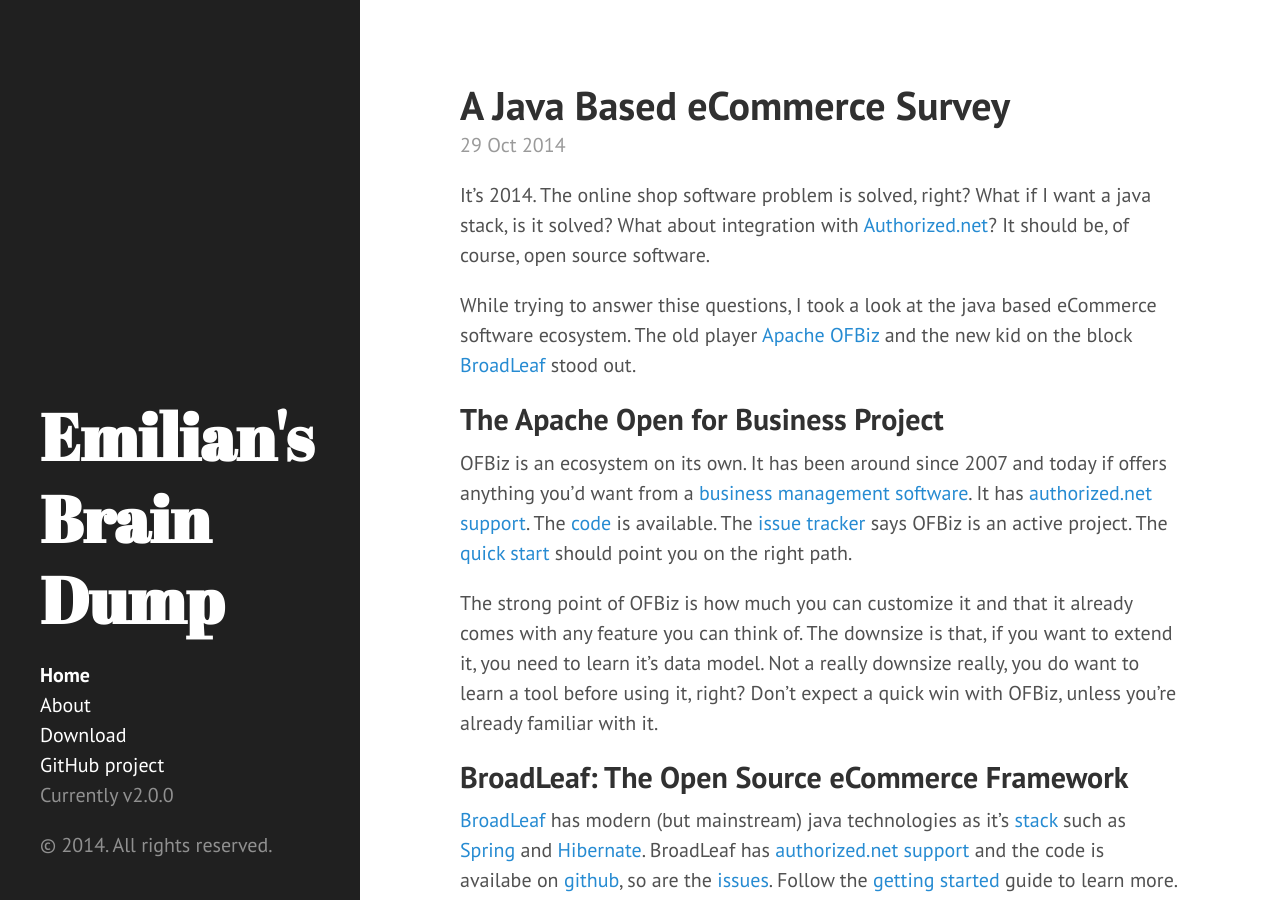
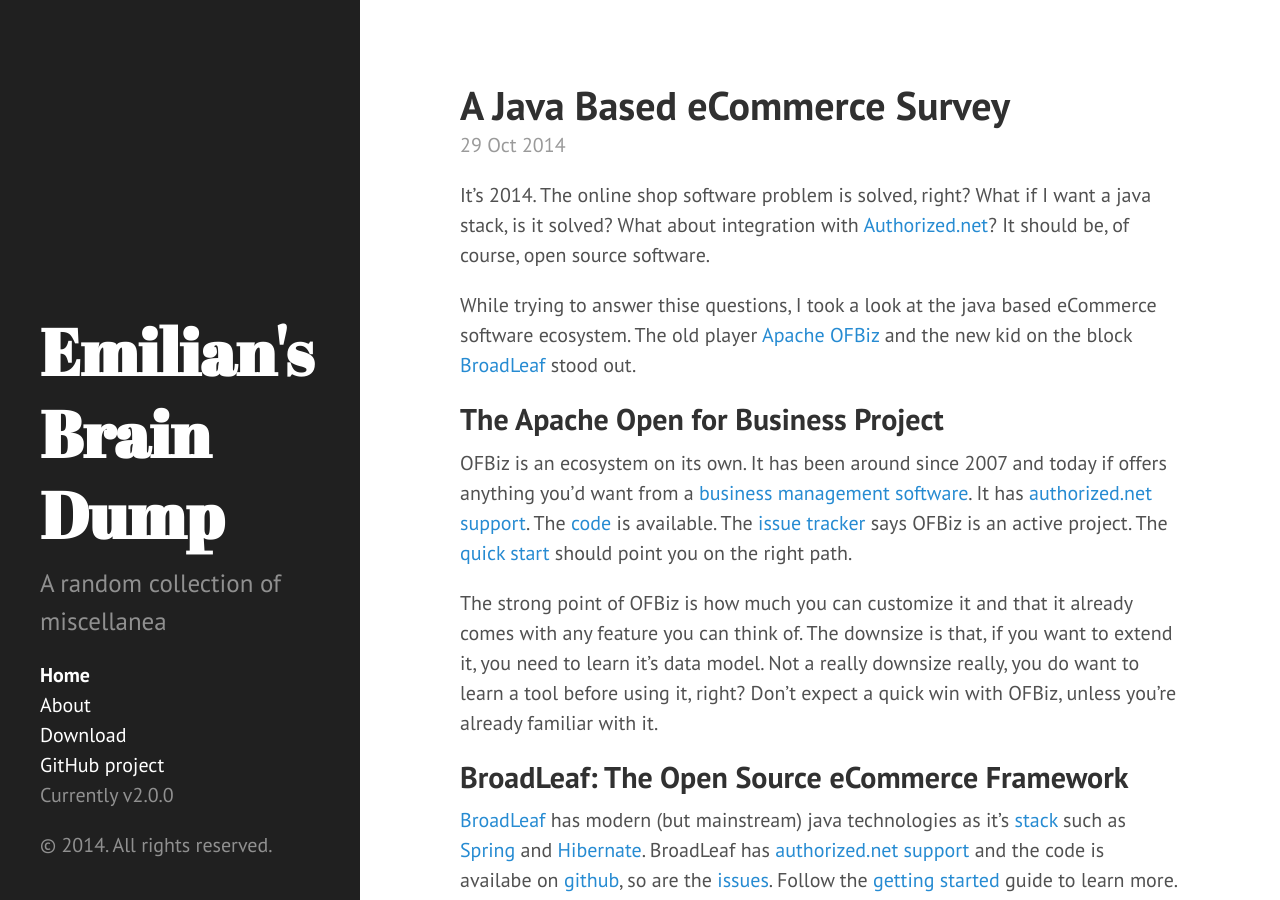
Before and after one commit to mercer/mercer.github.io, a Jekyll site: the page built from index.html, in a window 1280 px wide and 900 px high. Built offline with Jekyll 4.4.1, drawn with Linux system fonts in a browser that asks for light colours; Markdown is read by kramdown in place of the engine named in the settings; the list of posts is cut into pages by our own code.

Commit message:
Update _config.yml

```diff
--- a/_config.yml
+++ b/_config.yml
@@ -8,7 +8,7 @@
 # Setup
 title:            Emilian's Brain Dump
 tagline:          'The Blog Is Smarter Than The Brain'
-description:      ''
+description:      'A random collection of miscellanea'
 url:              http://mercer.github.io
 timezone:         Europe/Bucharest
 
```
